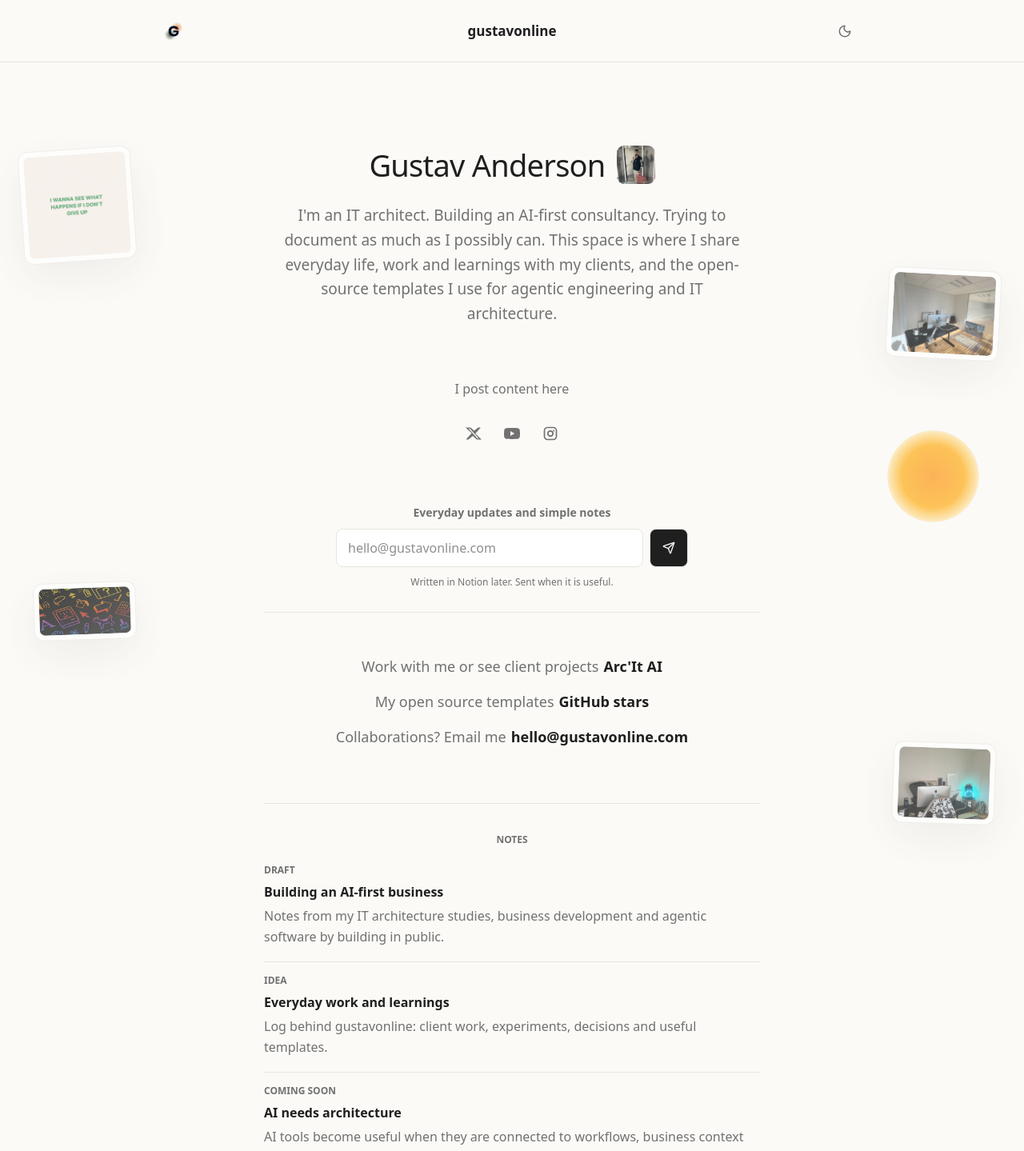
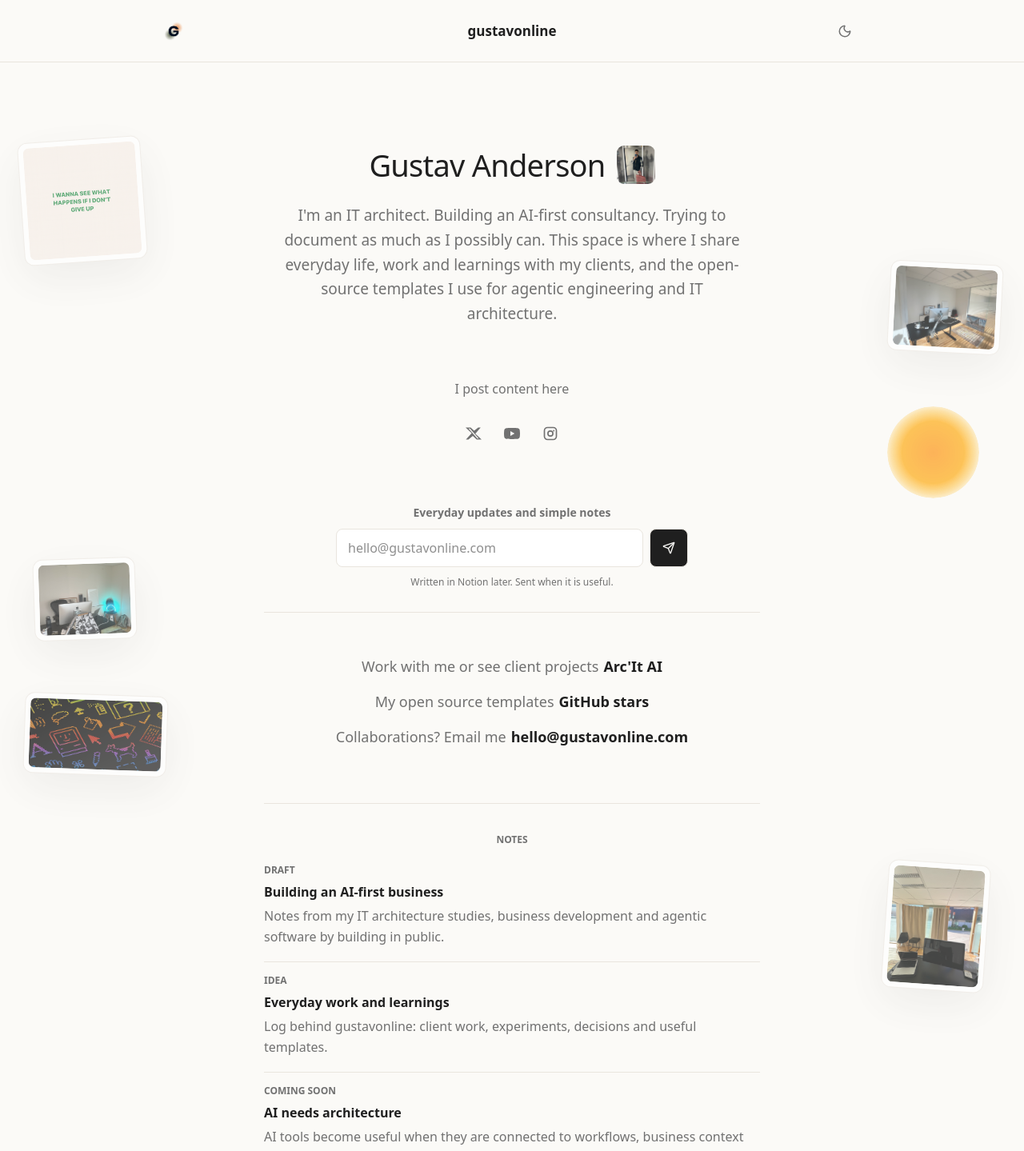
Before and after one commit to gustavonline/gustavonline-website, a React (Vite) app: page / in a window 1280 px wide. Shown: the top 1439 px of the page at 80% size. Built offline with nearby package versions, Linux system fonts and the light colour scheme; no server answers.

Commit message:
Balance floating image cards

```diff
--- a/src/site-data.ts
+++ b/src/site-data.ts
@@ -42,7 +42,7 @@
     {
       src: "assets/office-sun-desk.jpg",
       alt: "Sunlit office desk setup",
-      variant: "desk",
+      variant: "office-sun",
     },
     {
       src: "assets/orange-gradient.jpg",
@@ -52,12 +52,17 @@
     {
       src: "assets/office-ai-desk.jpg",
       alt: "Office desk with laptop and light",
-      variant: "macintosh",
+      variant: "office-ai",
     },
     {
       src: "assets/macintosh.jpg",
       alt: "Macintosh-inspired setup",
-      variant: "process",
+      variant: "macintosh",
+    },
+    {
+      src: "assets/office-window-desk.jpg",
+      alt: "Window-side office desk setup",
+      variant: "office-window",
     },
   ],
 };
--- a/src/styles.css
+++ b/src/styles.css
@@ -113,9 +113,9 @@
 }
 
 .floating-card-quote {
-  top: 108px;
-  left: max(26px, calc(50vw - 650px));
-  width: clamp(104px, 11vw, 158px);
+  top: 96px;
+  left: max(26px, calc(50vw - 690px));
+  width: clamp(116px, 12vw, 176px);
   aspect-ratio: 1;
   transform: rotate(-4deg);
 }
@@ -124,22 +124,22 @@
   transform: rotate(-2deg) translateY(-4px);
 }
 
-.floating-card-desk {
-  top: 258px;
-  right: max(30px, calc(50vw - 650px));
-  width: clamp(116px, 11vw, 160px);
+.floating-card-office-sun {
+  top: 250px;
+  right: max(28px, calc(50vw - 700px));
+  width: clamp(116px, 11vw, 166px);
   aspect-ratio: 5 / 4;
   transform: rotate(3deg);
 }
 
-.floating-card-desk:hover {
+.floating-card-office-sun:hover {
   transform: rotate(1deg) translateY(-4px);
 }
 
 .floating-card-gradient {
-  top: 460px;
+  top: 430px;
   right: max(56px, calc(50vw - 710px));
-  width: clamp(88px, 9vw, 128px);
+  width: clamp(92px, 9vw, 136px);
   aspect-ratio: 1;
   border-radius: 999px;
   border: 0;
@@ -159,28 +159,40 @@
   border-radius: 999px;
 }
 
-.floating-card-process {
-  top: 650px;
+.floating-card-office-ai {
+  top: 620px;
   left: max(42px, calc(50vw - 640px));
-  width: clamp(112px, 10vw, 148px);
-  aspect-ratio: 16 / 9;
+  width: clamp(116px, 10vw, 154px);
+  aspect-ratio: 5 / 4;
   transform: rotate(-2deg);
 }
 
-.floating-card-process:hover {
+.floating-card-office-ai:hover {
   transform: rotate(0deg) translateY(-4px);
 }
 
 .floating-card-macintosh {
-  top: 850px;
-  right: max(36px, calc(50vw - 640px));
-  width: clamp(104px, 10vw, 146px);
-  aspect-ratio: 5 / 4;
+  top: 790px;
+  left: max(30px, calc(50vw - 630px));
+  width: clamp(148px, 14vw, 204px);
+  aspect-ratio: 16 / 9;
   transform: rotate(2deg);
 }
 
 .floating-card-macintosh:hover {
   transform: rotate(0deg) translateY(-4px);
+}
+
+.floating-card-office-window {
+  top: 1000px;
+  right: max(46px, calc(50vw - 690px));
+  width: clamp(104px, 10vw, 148px);
+  aspect-ratio: 4 / 5;
+  transform: rotate(4deg);
+}
+
+.floating-card-office-window:hover {
+  transform: rotate(2deg) translateY(-4px);
 }
 
 .site-header,
@@ -257,7 +269,7 @@
   z-index: 20;
   display: grid;
   place-items: center;
-  padding: 24px;
+  padding: 28px;
 }
 
 .image-modal-backdrop {
@@ -270,8 +282,9 @@
 
 .image-modal-panel {
   position: relative;
-  width: min(920px, 100%);
-  max-height: min(82vh, 820px);
+  width: fit-content;
+  max-width: min(94vw, 980px);
+  max-height: 88vh;
   margin: 0;
   padding: 10px;
   border: 1px solid color-mix(in srgb, var(--faint) 78%, transparent);
@@ -281,8 +294,10 @@
 }
 
 .image-modal-panel img {
-  width: 100%;
-  max-height: calc(82vh - 76px);
+  width: auto;
+  height: auto;
+  max-width: min(90vw, 940px);
+  max-height: min(78vh, 820px);
   display: block;
   object-fit: contain;
   border-radius: 9px;
```
Also changed, not shown: public/assets/office-window-desk.jpg (added).
